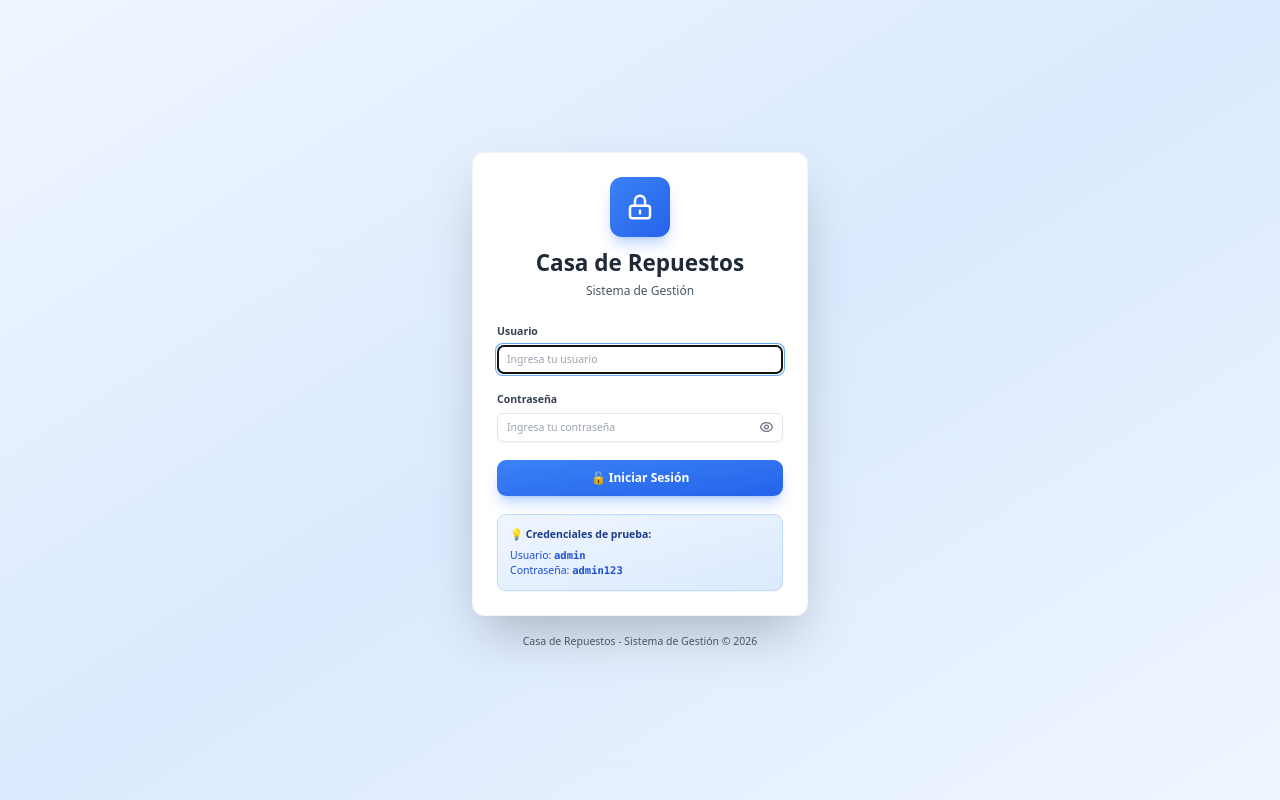
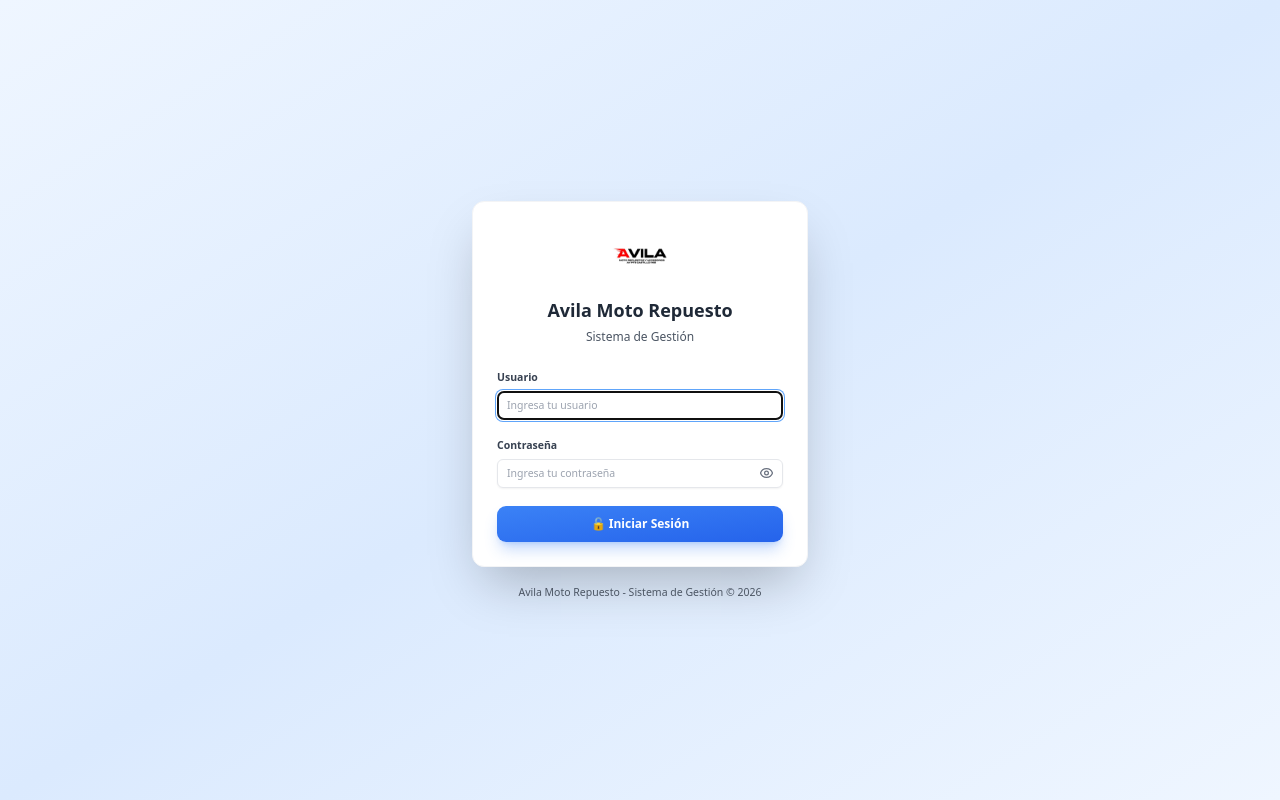
Before and after one commit to agustinavila290-commits/AvilaPos, a React (Vite) app in the folder frontend/: page /login in a window 1280 px wide. Built offline with nearby package versions, Linux system fonts and the light colour scheme; no server answers.

Commit message:
Login: logo Avila, nombre Avila Moto Repuesto, sin credenciales de prueba
Made-with: Cursor

```diff
--- a/frontend/src/pages/Login.jsx
+++ b/frontend/src/pages/Login.jsx
@@ -34,12 +34,10 @@ export default function Login() {
         <div className="bg-white dark:bg-slate-800 rounded-2xl shadow-2xl p-8 border border-gray-100 dark:border-slate-700">
           {/* Logo y título */}
           <div className="text-center mb-8">
-            <div className="inline-flex items-center justify-center w-20 h-20 bg-gradient-to-br from-blue-500 to-blue-600 rounded-2xl mb-4 shadow-lg shadow-blue-500/30">
-              <svg className="w-10 h-10 text-white" fill="none" stroke="currentColor" viewBox="0 0 24 24">
-                <path strokeLinecap="round" strokeLinejoin="round" strokeWidth={2} d="M12 15v2m-6 4h12a2 2 0 002-2v-6a2 2 0 00-2-2H6a2 2 0 00-2 2v6a2 2 0 002 2zm10-10V7a4 4 0 00-8 0v4h8z" />
-              </svg>
+            <div className="flex justify-center mb-4">
+              <img src="/logo-avila.png" alt="Avila Moto Repuesto" className="h-20 w-auto object-contain" />
             </div>
-            <h2 className="text-3xl font-bold text-gray-800 dark:text-gray-100">Casa de Repuestos</h2>
+            <h2 className="text-2xl font-bold text-gray-800 dark:text-gray-100">Avila Moto Repuesto</h2>
             <p className="text-gray-600 dark:text-gray-400 mt-2">Sistema de Gestión</p>
           </div>
 
@@ -121,18 +119,11 @@ export default function Login() {
               )}
             </button>
           </form>
-
-          {/* Credenciales de prueba */}
-          <div className="mt-6 p-4 bg-gradient-to-br from-blue-50 to-blue-100 dark:from-blue-900/30 dark:to-blue-800/30 rounded-xl border border-blue-200 dark:border-blue-800 shadow-sm">
-            <p className="text-sm text-blue-900 dark:text-blue-200 font-bold mb-2">💡 Credenciales de prueba:</p>
-            <p className="text-sm text-blue-700 dark:text-blue-300">Usuario: <span className="font-mono font-bold">admin</span></p>
-            <p className="text-sm text-blue-700 dark:text-blue-300">Contraseña: <span className="font-mono font-bold">admin123</span></p>
-          </div>
         </div>
 
         {/* Footer */}
         <p className="text-center text-gray-600 dark:text-gray-400 text-sm mt-6">
-          Casa de Repuestos - Sistema de Gestión © 2026
+          Avila Moto Repuesto - Sistema de Gestión © 2026
         </p>
       </div>
     </div>
```
Also changed, not shown: frontend/public/logo-avila.png (added).
